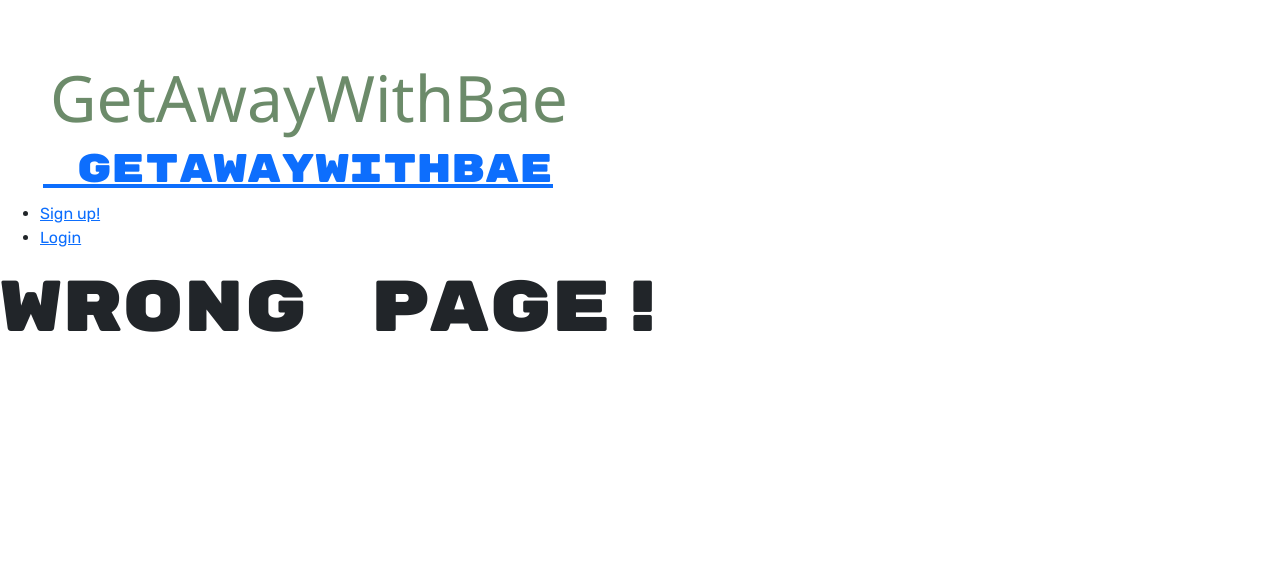
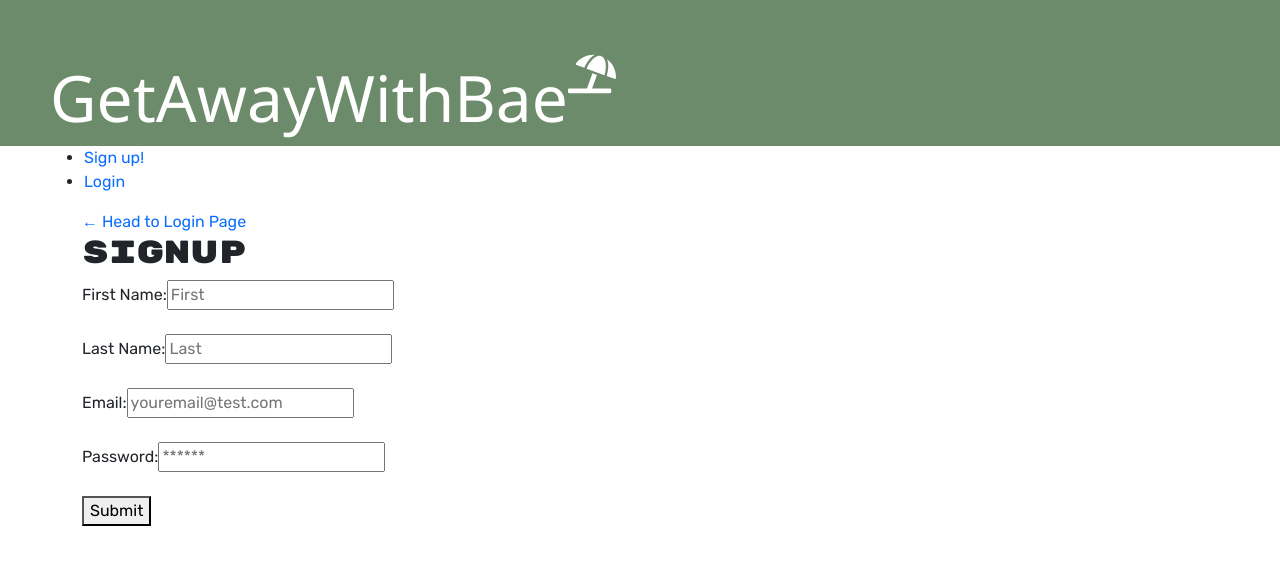
Before and after one commit to LondaNH/Iheartmusic, a React (Create React App) app in the folder client/: page /signup in a window 1280 px wide. Shown: the top 564 px of the page. Built offline with nearby package versions, Linux system fonts and the light colour scheme.

Commit message:
added signup page and component

```diff
--- /dev/null
+++ b/client/src/App.css
@@ -0,0 +1,10 @@
+.App {
+    text-align: center;
+  }
+
+
+
+  body {
+    padding: 0;
+    margin: 0;
+  }
--- a/client/src/App.js
+++ b/client/src/App.js
@@ -1,10 +1,6 @@
 import React from 'react';
+import './App.css';
 import { BrowserRouter as Router, Routes, Route } from 'react-router-dom';
-import SearchBooks from './pages/SearchBooks';
-import SavedBooks from './pages/SavedBooks';
-import Header from './components/Header'
-import Navbar from './components/Navbar';
-import LoginForm from './components/LoginForm'
 import {
   ApolloClient,
   InMemoryCache,
@@ -12,6 +8,12 @@ import {
   createHttpLink,
 } from '@apollo/client';
 import { setContext } from '@apollo/client/link/context';
+import SearchBooks from './pages/SearchBooks';
+import SavedBooks from './pages/SavedBooks';
+import Header from './components/Header'
+import Navbar from './components/Navbar';
+import LoginForm from './components/LoginForm'
+import SignupForm from './components/SignupForm'
 
 //start GrapgQl
 const httpLink = createHttpLink({
@@ -51,6 +53,10 @@ function App() {
             element={<LoginForm />}
           />
           <Route
+            path='/signup'
+            element={<SignupForm />}
+          />
+          <Route
             path='*'
             element={<h1 className='display-2'>Wrong page!</h1>}
           />
--- a/client/src/components/Header.js
+++ b/client/src/components/Header.js
@@ -1,10 +1,16 @@
 import React from 'react';
+import { Link } from 'react-router-dom';
+import { FaUmbrellaBeach } from 'react-icons/fa'
 import '../styles/Header.css'
 
 function Header(){
     return (
         <header className='header'>
-            <div className='headertitle'>GetAwayWithBae</div>
+            <></>
+            <Link to="/">
+            <div className='headertitle'>GetAwayWithBae<span><FaUmbrellaBeach style={{ color: 'white', fontSize: '48px' }} /></span></div>
+            </Link>
+
         </header>
     )
 }
--- a/client/src/components/Navbar.js
+++ b/client/src/components/Navbar.js
@@ -1,6 +1,7 @@
 import React from 'react';
 import { Link } from 'react-router-dom';
 import { FaUmbrellaBeach } from 'react-icons/fa'
+import '../styles/Navbar.css'
 // import SignUpForm from './SignupForm';
 // import LoginForm from './LoginForm';
 
@@ -11,6 +12,7 @@ const AppNavbar = () => {
   function showNavigation() {
     if (Auth.loggedIn()) {
       return (
+        <div className='navbar'>
         <ul className="flex-row">
           <li className="mx-1">
             <Link to="/orderHistory">
@@ -24,6 +26,7 @@ const AppNavbar = () => {
             </a>
           </li>
         </ul>
+        </div>
       );
     } else {
       return (
@@ -44,12 +47,7 @@ const AppNavbar = () => {
   }
 
   return (
-    <header className="flex-row px-1">
-      <h1>
-        <Link to="/">
-          <span role="img" aria-label="Umbrella">< FaUmbrellaBeach style={{ color: 'white', fontSize: '39px' }} /></span> GetAwayWithBae
-        </Link>
-      </h1>
+    <header className="flex-row px-5">
 
       <nav>
         {showNavigation()}
--- a/client/src/components/SignupForm.js
+++ b/client/src/components/SignupForm.js
@@ -1,110 +1,91 @@
 import React, { useState } from 'react';
-import { Form, Button, Alert } from 'react-bootstrap';
+import { Link } from 'react-router-dom';
+import { useMutation } from '@apollo/client';
+import Auth from '../utils/auth';
+import { ADD_USER } from '../utils/mutations';
 
-import { createUser } from '../utils/API';
-import Auth from '../utils/auth';
 
-const SignupForm = () => {
-  // set initial form state
-  const [userFormData, setUserFormData] = useState({ username: '', email: '', password: '' });
-  // set state for form validation
-  const [validated] = useState(false);
-  // set state for alert
-  const [showAlert, setShowAlert] = useState(false);
 
-  const handleInputChange = (event) => {
-    const { name, value } = event.target;
-    setUserFormData({ ...userFormData, [name]: value });
-  };
+function Signup(props) {
+  const [formState, setFormState] = useState({ email: '', password: '' });
+  const [addUser] = useMutation(ADD_USER);
 
   const handleFormSubmit = async (event) => {
     event.preventDefault();
+    const mutationResponse = await addUser({
+      variables: {
+        email: formState.email,
+        password: formState.password,
+        firstName: formState.firstName,
+        lastName: formState.lastName,
+      },
+    });
+    const token = mutationResponse.data.addUser.token;
+    Auth.login(token);
+  };
 
-    // check if form has everything (as per react-bootstrap docs)
-    const form = event.currentTarget;
-    if (form.checkValidity() === false) {
-      event.preventDefault();
-      event.stopPropagation();
-    }
-
-    try {
-      const response = await createUser(userFormData);
-
-      if (!response.ok) {
-        throw new Error('something went wrong!');
-      }
-
-      const { token, user } = await response.json();
-      console.log(user);
-      Auth.login(token);
-    } catch (err) {
-      console.error(err);
-      setShowAlert(true);
-    }
-
-    setUserFormData({
-      username: '',
-      email: '',
-      password: '',
+  const handleChange = (event) => {
+    const { name, value } = event.target;
+    setFormState({
+      ...formState,
+      [name]: value,
     });
   };
 
   return (
-    <>
-      {/* This is needed for the validation functionality above */}
-      <Form noValidate validated={validated} onSubmit={handleFormSubmit}>
-        {/* show alert if server response is bad */}
-        <Alert dismissible onClose={() => setShowAlert(false)} show={showAlert} variant='danger'>
-          Something went wrong with your signup!
-        </Alert>
 
-        <Form.Group className='mb-3'>
-          <Form.Label htmlFor='username'>Username</Form.Label>
-          <Form.Control
-            type='text'
-            placeholder='Your username'
-            name='username'
-            onChange={handleInputChange}
-            value={userFormData.username}
-            required
+    <div className="container col-12 md-auto">
+      <Link to="/login">← Head to Login Page</Link>
+
+      <h2>Signup</h2>
+      <form onSubmit={handleFormSubmit}>
+        <div className="flex-row space-between mb-4">
+
+          <label htmlFor="firstName">First Name:</label>
+          <input
+            placeholder="First"
+            name="firstName"
+            type="firstName"
+            id="firstName"
+            onChange={handleChange}
           />
-          <Form.Control.Feedback type='invalid'>Username is required!</Form.Control.Feedback>
-        </Form.Group>
+        </div>
+        <div className="flex-row space-between mb-4">
+          <label htmlFor="lastName">Last Name:</label>
+          <input
+            placeholder="Last"
+            name="lastName"
+            type="lastName"
+            id="lastName"
+            onChange={handleChange}
+          />
+        </div>
+        <div className="flex-row space-between mb-4">
+          <label htmlFor="email">Email:</label>
+          <input
+            placeholder="youremail@test.com"
+            name="email"
+            type="email"
+            id="email"
+            onChange={handleChange}
+          />
+        </div>
+        <div className="flex-row space-between mb-4">
+          <label htmlFor="pwd">Password:</label>
+          <input
+            placeholder="******"
+            name="password"
+            type="password"
+            id="pwd"
+            onChange={handleChange}
+          />
+        </div>
+        <div className="flex-row flex-end">
+          <button type="submit">Submit</button>
+        </div>
+        </form>
+    </div>
+  );
+}
 
-        <Form.Group className='mb-3'>
-          <Form.Label htmlFor='email'>Email</Form.Label>
-          <Form.Control
-            type='email'
-            placeholder='Your email address'
-            name='email'
-            onChange={handleInputChange}
-            value={userFormData.email}
-            required
-          />
-          <Form.Control.Feedback type='invalid'>Email is required!</Form.Control.Feedback>
-        </Form.Group>
-
-        <Form.Group className='mb-3'>
-          <Form.Label htmlFor='password'>Password</Form.Label>
-          <Form.Control
-            type='password'
-            placeholder='Your password'
-            name='password'
-            onChange={handleInputChange}
-            value={userFormData.password}
-            required
-          />
-          <Form.Control.Feedback type='invalid'>Password is required!</Form.Control.Feedback>
-        </Form.Group>
-        <Button
-          disabled={!(userFormData.username && userFormData.email && userFormData.password)}
-          type='submit'
-          variant='success'>
-          Submit
-        </Button>
-      </Form>
-    </>
-  );
-};
-
-export default SignupForm;
+export default Signup;
--- a/client/src/styles/Header.css
+++ b/client/src/styles/Header.css
@@ -1,17 +1,38 @@
 .header {
     width: 100%;
     display: flex;
+    background: #6c8b6a;
   }
 
   .headertitle {
     font-size: 64px;
     font-family: "Segoe UI", Tahoma, Geneva, Verdana, sans-serif;
-    color: #6c8b6a;
+    color: white;
     display: flex;
     align-items: flex-start;
     padding-left: 50px;
     padding-top: 50px;
   }
+
+a:link {
+    text-decoration: none;
+}
+
+
+a:visited {
+    text-decoration: none;
+}
+
+
+a:hover {
+    text-decoration: none;
+}
+
+
+a:active {
+    text-decoration: none;
+}
+
 
 
   @media only screen and (max-width: 600px) {
--- a/client/src/styles/Navbar.css
+++ b/client/src/styles/Navbar.css
@@ -1,3 +1,9 @@
-.navbar-header {
-    background-color: rgb(33, 157, 91);
+span {
+    display: flex;
+    align-items: center;
 }
+
+.navbar {
+    width: 100%;
+    background: #6c8b6a;
+  }
```
Also changed, not shown: client/src/pages/SignupPg.js (added, +12 -0 lines).
